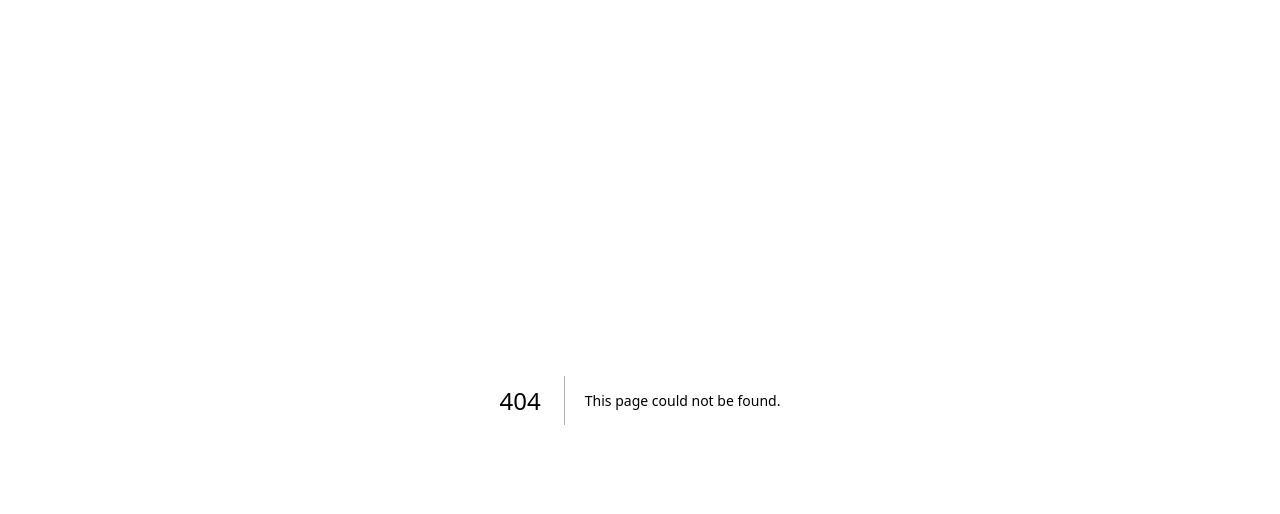
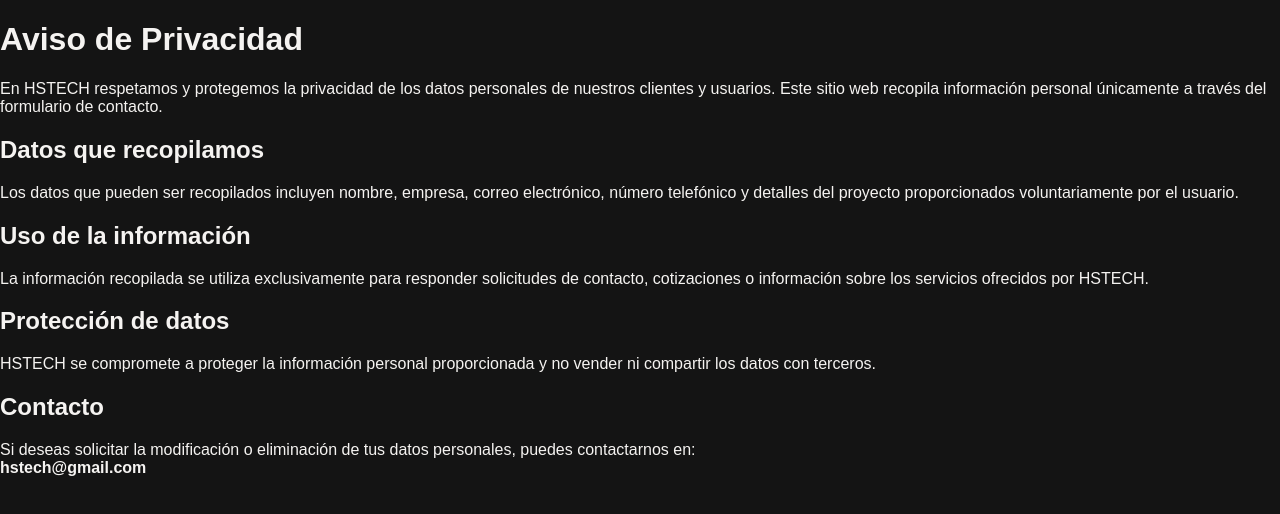
Before and after one commit to JessyHam22/hstech-website, a Next.js app: page /privacidad in a window 1280 px wide. Before the commit this address had no page. Shown: the top 514 px of the page. Built offline with nearby package versions, Linux system fonts and the light colour scheme.

Commit message:
Add files via upload

```diff
--- /dev/null
+++ b/app/privacidad/page.tsx
@@ -0,0 +1,53 @@
+export default function Privacidad() {
+  return (
+    <main className="mx-auto max-w-4xl px-6 py-20 text-white">
+      <h1 className="text-4xl font-bold mb-8">Aviso de Privacidad</h1>
+
+      <p className="mb-6">
+        En HSTECH respetamos y protegemos la privacidad de los datos personales
+        de nuestros clientes y usuarios. Este sitio web recopila información
+        personal únicamente a través del formulario de contacto.
+      </p>
+
+      <h2 className="text-2xl font-semibold mt-8 mb-4">
+        Datos que recopilamos
+      </h2>
+
+      <p className="mb-6">
+        Los datos que pueden ser recopilados incluyen nombre, empresa, correo
+        electrónico, número telefónico y detalles del proyecto proporcionados
+        voluntariamente por el usuario.
+      </p>
+
+      <h2 className="text-2xl font-semibold mt-8 mb-4">
+        Uso de la información
+      </h2>
+
+      <p className="mb-6">
+        La información recopilada se utiliza exclusivamente para responder
+        solicitudes de contacto, cotizaciones o información sobre los servicios
+        ofrecidos por HSTECH.
+      </p>
+
+      <h2 className="text-2xl font-semibold mt-8 mb-4">
+        Protección de datos
+      </h2>
+
+      <p className="mb-6">
+        HSTECH se compromete a proteger la información personal proporcionada y
+        no vender ni compartir los datos con terceros.
+      </p>
+
+      <h2 className="text-2xl font-semibold mt-8 mb-4">
+        Contacto
+      </h2>
+
+      <p>
+        Si deseas solicitar la modificación o eliminación de tus datos
+        personales, puedes contactarnos en:
+        <br />
+        <strong>hstech@gmail.com</strong>
+      </p>
+    </main>
+  );
+}
```
Also changed, not shown: app/terminos/page.tsx (added, +49 -0 lines).
